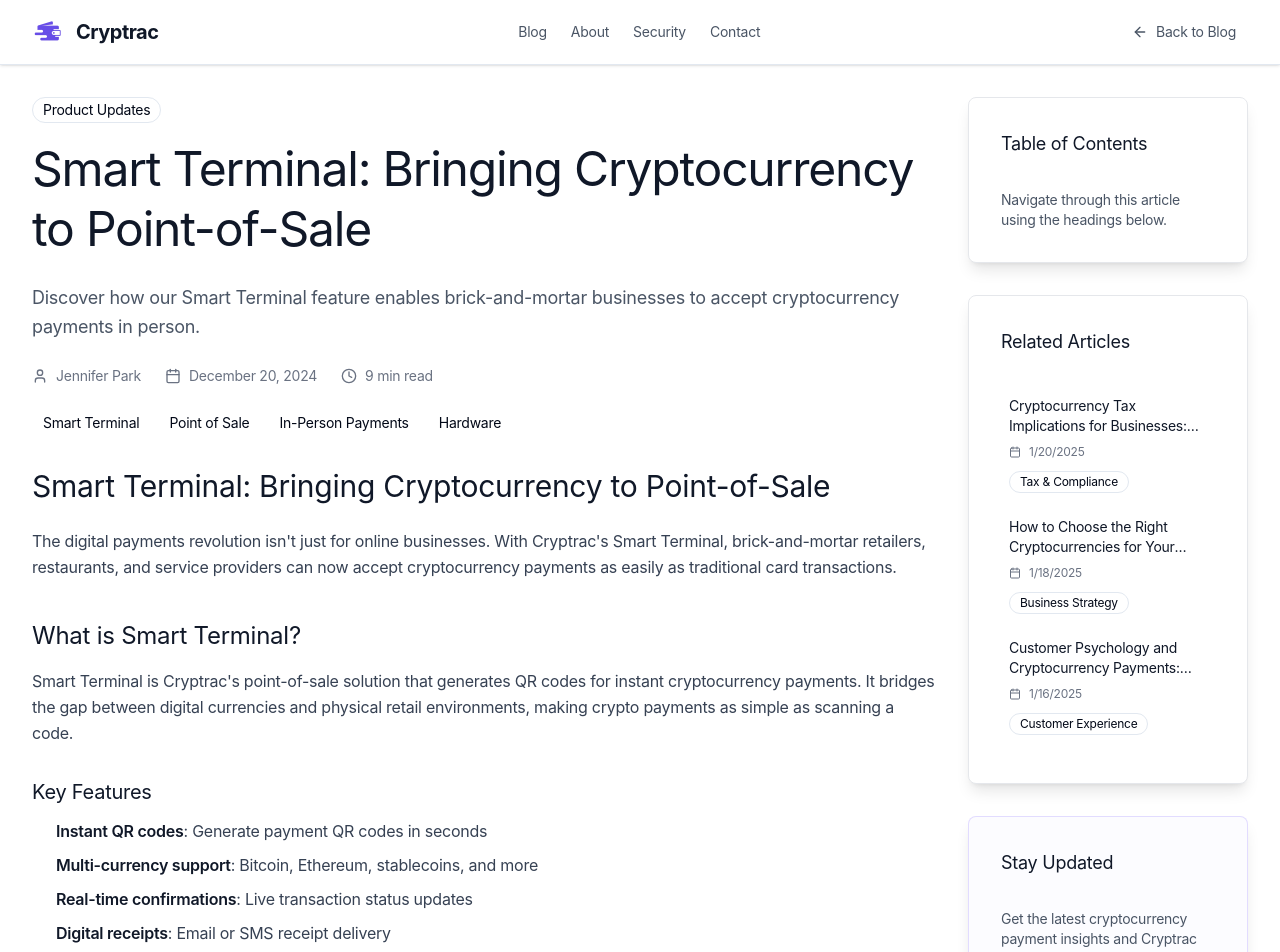
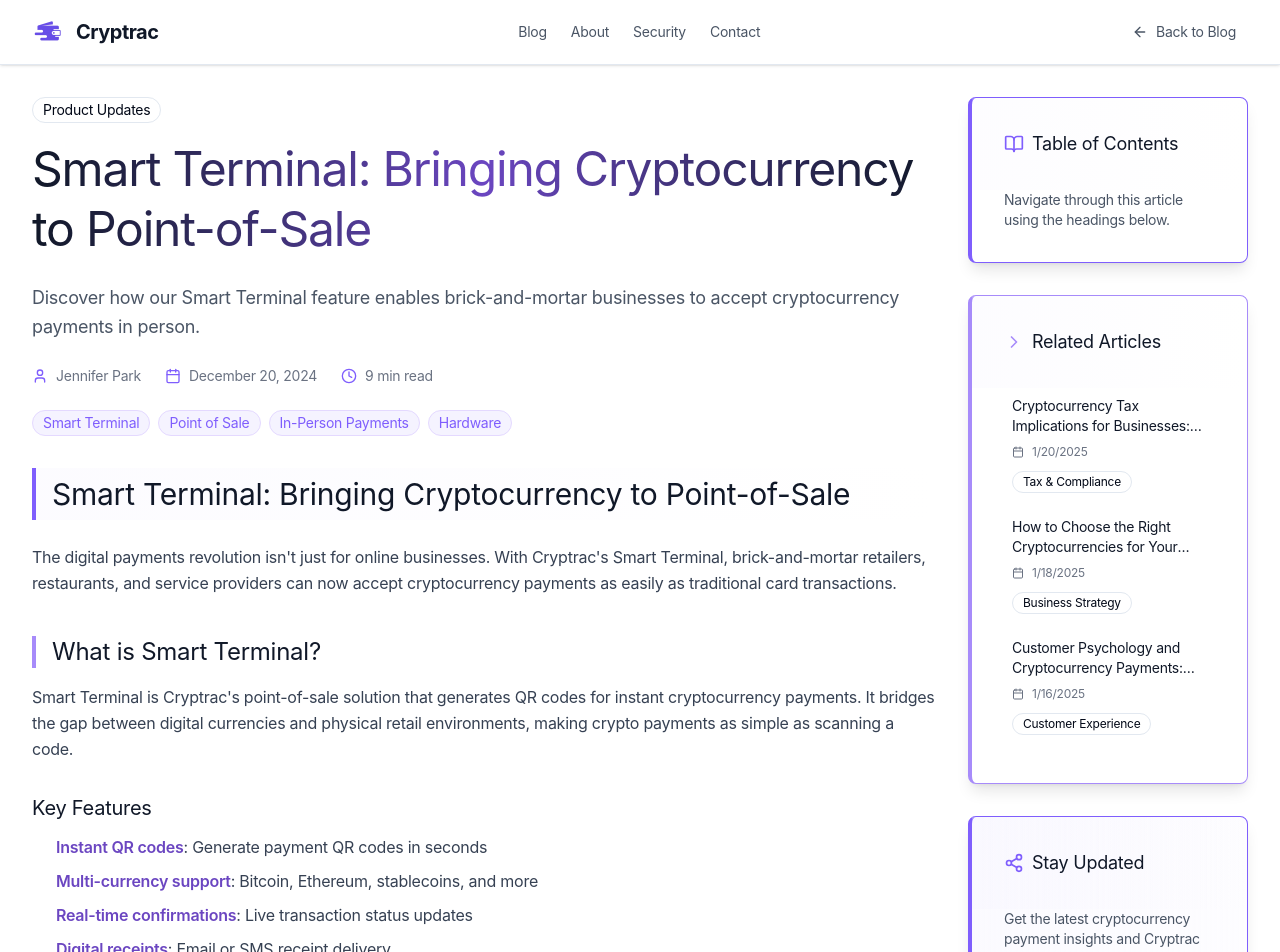
Before and after one commit to CryptracSolutions/cryptrac, a Next.js app: page /blog/smart-terminal-point-of-sale in a window 1280 px wide. Shown: the top 952 px of the page. Built offline with nearby package versions, Linux system fonts and the light colour scheme; no server answers.

Commit message:
UI/UX Upgrades 21.1

```diff
--- a/app/components/blog/BlogPostLayout.tsx
+++ b/app/components/blog/BlogPostLayout.tsx
@@ -2,7 +2,7 @@
 
 import { useState, useEffect } from "react";
 import Link from "next/link";
-import { ArrowLeft, Calendar, User, Clock, Share2, Twitter, Linkedin, Facebook, Copy, Check, ChevronRight } from "lucide-react";
+import { ArrowLeft, Calendar, User, Clock, Share2, Twitter, Linkedin, Facebook, Copy, Check, ChevronRight, BookOpen } from "lucide-react";
 import { Button } from "@/app/components/ui/button";
 import { Card, CardContent, CardHeader, CardTitle } from "@/app/components/ui/card";
 import { Badge } from "@/app/components/ui/badge";
@@ -128,7 +128,7 @@ export function BlogPostLayout({ post }: BlogPostLayoutProps) {
                 )}
               </div>
 
-              <h1 className="font-phonic text-4xl lg:text-5xl font-normal tracking-tight text-gray-900 mb-6 leading-tight">
+              <h1 className="font-phonic text-4xl lg:text-5xl font-normal tracking-tight bg-gradient-to-r from-gray-900 via-[#6b46c1] to-gray-900 bg-clip-text text-transparent mb-6 leading-tight">
                 {post.title}
               </h1>
 
@@ -138,11 +138,11 @@ export function BlogPostLayout({ post }: BlogPostLayoutProps) {
 
               <div className="flex items-center gap-6 text-sm text-gray-500 mb-6">
                 <div className="flex items-center gap-2">
-                  <User className="h-4 w-4" />
+                  <User className="h-4 w-4 text-[#7f5efd]" />
                   <span className="font-phonic font-normal">{post.author}</span>
                 </div>
                 <div className="flex items-center gap-2">
-                  <Calendar className="h-4 w-4" />
+                  <Calendar className="h-4 w-4 text-[#7f5efd]" />
                   <span className="font-phonic font-normal">
                     {new Date(post.date).toLocaleDateString('en-US', {
                       year: 'numeric',
@@ -152,14 +152,18 @@ export function BlogPostLayout({ post }: BlogPostLayoutProps) {
                   </span>
                 </div>
                 <div className="flex items-center gap-2">
-                  <Clock className="h-4 w-4" />
+                  <Clock className="h-4 w-4 text-[#7f5efd]" />
                   <span className="font-phonic font-normal">{post.readTime}</span>
                 </div>
               </div>
 
               <div className="flex flex-wrap gap-2 mb-8">
                 {post.tags.map((tag, index) => (
-                  <Badge key={index} variant="secondary" className="text-sm">
+                  <Badge
+                    key={index}
+                    variant="secondary"
+                    className="text-sm bg-[#f5f3ff] text-[#7f5efd] border-[#e4d9ff] hover:bg-[#ede9fe] transition-colors"
+                  >
                     {tag}
                   </Badge>
                 ))}
@@ -171,29 +175,41 @@ export function BlogPostLayout({ post }: BlogPostLayoutProps) {
               <ReactMarkdown
                 remarkPlugins={[remarkGfm]}
                 components={{
-                  h1: ({ children }) => <h1 className="font-phonic text-3xl font-normal text-gray-900 mb-6 mt-12 first:mt-0">{children}</h1>,
-                  h2: ({ children }) => <h2 className="font-phonic text-2xl font-normal text-gray-900 mb-4 mt-10">{children}</h2>,
-                  h3: ({ children }) => <h3 className="font-phonic text-xl font-normal text-gray-900 mb-3 mt-8">{children}</h3>,
+                  h1: ({ children }) => (
+                    <h1 className="font-phonic text-3xl font-normal text-gray-900 mb-6 mt-12 first:mt-0 border-l-4 border-[#7f5efd] pl-4 bg-gradient-to-r from-[#f5f3ff]/30 to-transparent py-2">
+                      {children}
+                    </h1>
+                  ),
+                  h2: ({ children }) => (
+                    <h2 className="font-phonic text-2xl font-normal text-gray-900 mb-4 mt-10 border-l-4 border-[#a78bfa] pl-4">
+                      {children}
+                    </h2>
+                  ),
+                  h3: ({ children }) => (
+                    <h3 className="font-phonic text-xl font-normal text-gray-900 mb-3 mt-8 text-[#6b46c1]">
+                      {children}
+                    </h3>
+                  ),
                   p: ({ children }) => <p className="font-capsule text-base font-normal text-gray-700 mb-4 leading-relaxed">{children}</p>,
                   ul: ({ children }) => <ul className="font-capsule text-base font-normal text-gray-700 mb-4 pl-6 space-y-2">{children}</ul>,
                   ol: ({ children }) => <ol className="font-capsule text-base font-normal text-gray-700 mb-4 pl-6 space-y-2">{children}</ol>,
                   li: ({ children }) => <li className="leading-relaxed">{children}</li>,
                   blockquote: ({ children }) => (
-                    <blockquote className="border-l-4 border-[#7f5efd] pl-6 py-2 mb-6 bg-[#f5f3ff]/30 italic">
+                    <blockquote className="border-l-4 border-[#7f5efd] pl-6 py-4 mb-6 bg-gradient-to-r from-[#f5f3ff]/40 to-[#f5f3ff]/10 italic rounded-r-lg">
                       {children}
                     </blockquote>
                   ),
                   code: ({ children }) => (
-                    <code className="bg-gray-100 text-gray-800 px-2 py-1 rounded text-sm font-mono">
+                    <code className="bg-[#f5f3ff] text-[#7f5efd] px-2 py-1 rounded text-sm font-mono border border-[#e4d9ff]">
                       {children}
                     </code>
                   ),
                   pre: ({ children }) => (
-                    <pre className="bg-gray-900 text-gray-100 p-4 rounded-lg mb-6 overflow-x-auto">
+                    <pre className="bg-gray-900 text-gray-100 p-4 rounded-lg mb-6 overflow-x-auto border-l-4 border-[#7f5efd]">
                       {children}
                     </pre>
                   ),
-                  strong: ({ children }) => <strong className="font-semibold text-gray-900">{children}</strong>,
+                  strong: ({ children }) => <strong className="font-semibold text-[#6b46c1]">{children}</strong>,
                 }}
               >
                 {post.content}
@@ -201,15 +217,18 @@ export function BlogPostLayout({ post }: BlogPostLayoutProps) {
             </div>
 
             {/* Share Section */}
-            <div className="border-t pt-8 mb-12">
+            <div className="border-t border-[#7f5efd]/20 pt-8 mb-12 bg-gradient-to-r from-[#f5f3ff]/10 to-transparent p-4 rounded-lg">
               <div className="flex items-center justify-between">
-                <h3 className="font-phonic text-lg font-normal text-gray-900">Share this article</h3>
+                <h3 className="font-phonic text-lg font-normal text-gray-900 flex items-center gap-2">
+                  <Share2 className="h-5 w-5 text-[#7f5efd]" />
+                  Share this article
+                </h3>
                 <div className="flex items-center gap-3">
                   <Button
                     variant="outline"
                     size="sm"
                     onClick={() => window.open(shareUrls.twitter, '_blank')}
-                    className="flex items-center gap-2"
+                    className="flex items-center gap-2 border-[#7f5efd]/30 text-[#7f5efd] hover:bg-[#7f5efd] hover:text-white hover:border-[#7f5efd]"
                   >
                     <Twitter className="h-4 w-4" />
                     Twitter
@@ -218,7 +237,7 @@ export function BlogPostLayout({ post }: BlogPostLayoutProps) {
                     variant="outline"
                     size="sm"
                     onClick={() => window.open(shareUrls.linkedin, '_blank')}
-                    className="flex items-center gap-2"
+                    className="flex items-center gap-2 border-[#7f5efd]/30 text-[#7f5efd] hover:bg-[#7f5efd] hover:text-white hover:border-[#7f5efd]"
                   >
                     <Linkedin className="h-4 w-4" />
                     LinkedIn
@@ -227,7 +246,7 @@ export function BlogPostLayout({ post }: BlogPostLayoutProps) {
                     variant="outline"
                     size="sm"
                     onClick={() => window.open(shareUrls.facebook, '_blank')}
-                    className="flex items-center gap-2"
+                    className="flex items-center gap-2 border-[#7f5efd]/30 text-[#7f5efd] hover:bg-[#7f5efd] hover:text-white hover:border-[#7f5efd]"
                   >
                     <Facebook className="h-4 w-4" />
                     Facebook
@@ -236,7 +255,7 @@ export function BlogPostLayout({ post }: BlogPostLayoutProps) {
                     variant="outline"
                     size="sm"
                     onClick={handleCopyUrl}
-                    className="flex items-center gap-2"
+                    className="flex items-center gap-2 border-[#7f5efd]/30 text-[#7f5efd] hover:bg-[#7f5efd] hover:text-white hover:border-[#7f5efd]"
                   >
                     {copied ? <Check className="h-4 w-4" /> : <Copy className="h-4 w-4" />}
                     {copied ? 'Copied!' : 'Copy Link'}
@@ -246,9 +265,9 @@ export function BlogPostLayout({ post }: BlogPostLayoutProps) {
             </div>
 
             {/* Author Bio */}
-            <div className="bg-[#f5f3ff]/30 border border-[#7f5efd]/20 rounded-lg p-6 mb-12">
+            <div className="bg-gradient-to-r from-[#f5f3ff]/40 via-[#f5f3ff]/20 to-[#f5f3ff]/10 border border-[#7f5efd]/30 rounded-lg p-6 mb-12 shadow-sm">
               <div className="flex items-start gap-4">
-                <div className="w-16 h-16 bg-[#7f5efd] rounded-full flex items-center justify-center">
+                <div className="w-16 h-16 bg-gradient-to-br from-[#7f5efd] to-[#6547e8] rounded-full flex items-center justify-center shadow-lg">
                   <User className="h-8 w-8 text-white" />
                 </div>
                 <div className="flex-1">
@@ -268,9 +287,10 @@ export function BlogPostLayout({ post }: BlogPostLayoutProps) {
           <aside className="lg:col-span-1">
             <div className="sticky top-24 space-y-8">
               {/* Table of Contents */}
-              <Card className="shadow-lg">
-                <CardHeader>
-                  <CardTitle className="font-phonic text-lg font-normal text-gray-900">
+              <Card className="shadow-lg border-l-4 border-[#7f5efd]">
+                <CardHeader className="bg-gradient-to-r from-[#f5f3ff]/20 to-transparent">
+                  <CardTitle className="font-phonic text-lg font-normal text-gray-900 flex items-center gap-2">
+                    <BookOpen className="h-5 w-5 text-[#7f5efd]" />
                     Table of Contents
                   </CardTitle>
                 </CardHeader>
@@ -285,16 +305,17 @@ export function BlogPostLayout({ post }: BlogPostLayoutProps) {
 
               {/* Related Posts */}
               {relatedPosts.length > 0 && (
-                <Card className="shadow-lg">
-                  <CardHeader>
-                    <CardTitle className="font-phonic text-lg font-normal text-gray-900">
+                <Card className="shadow-lg border-l-4 border-[#a78bfa]">
+                  <CardHeader className="bg-gradient-to-r from-[#f3f0ff]/20 to-transparent">
+                    <CardTitle className="font-phonic text-lg font-normal text-gray-900 flex items-center gap-2">
+                      <ChevronRight className="h-5 w-5 text-[#a78bfa]" />
                       Related Articles
                     </CardTitle>
                   </CardHeader>
                   <CardContent className="space-y-4">
                     {relatedPosts.map((relatedPost) => (
                       <Link key={relatedPost.id} href={`/blog/${relatedPost.slug}`}>
-                        <div className="pb-4 border-b border-gray-200 last:border-b-0 hover:bg-gray-50 p-2 rounded transition-colors">
+                        <div className="pb-4 border-b border-gray-200 last:border-b-0 hover:bg-[#f5f3ff]/30 p-2 rounded transition-colors">
                           <h4 className="font-phonic text-sm font-normal text-gray-900 mb-2 line-clamp-2">
                             {relatedPost.title}
                           </h4>
@@ -313,9 +334,10 @@ export function BlogPostLayout({ post }: BlogPostLayoutProps) {
               )}
 
               {/* Newsletter Signup */}
-              <Card className="shadow-lg border-[#7f5efd]/20 bg-[#f5f3ff]/30">
-                <CardHeader>
-                  <CardTitle className="font-phonic text-lg font-normal text-gray-900">
+              <Card className="shadow-lg border-l-4 border-[#7f5efd] bg-gradient-to-r from-[#f5f3ff]/40 to-[#f5f3ff]/20">
+                <CardHeader className="bg-gradient-to-r from-[#f5f3ff]/30 to-transparent">
+                  <CardTitle className="font-phonic text-lg font-normal text-gray-900 flex items-center gap-2">
+                    <Share2 className="h-5 w-5 text-[#7f5efd]" />
                     Stay Updated
                   </CardTitle>
                 </CardHeader>
@@ -340,28 +362,29 @@ export function BlogPostLayout({ post }: BlogPostLayoutProps) {
               </Card>
 
               {/* Quick Links */}
-              <Card className="shadow-lg">
-                <CardHeader>
-                  <CardTitle className="font-phonic text-lg font-normal text-gray-900">
+              <Card className="shadow-lg border-l-4 border-[#c4b5fd]">
+                <CardHeader className="bg-gradient-to-r from-[#faf9ff]/40 to-transparent">
+                  <CardTitle className="font-phonic text-lg font-normal text-gray-900 flex items-center gap-2">
+                    <ChevronRight className="h-5 w-5 text-[#c4b5fd]" />
                     Quick Links
                   </CardTitle>
                 </CardHeader>
                 <CardContent className="space-y-3">
-                  <Link href="/merchant/onboarding" className="flex items-center justify-between p-2 rounded-lg hover:bg-gray-50 transition-colors">
-                    <span className="font-phonic text-sm font-normal text-gray-700">Get Started</span>
-                    <ChevronRight className="h-4 w-4 text-gray-400" />
+                  <Link href="/merchant/onboarding" className="flex items-center justify-between p-2 rounded-lg hover:bg-[#f5f3ff]/30 transition-colors group">
+                    <span className="font-phonic text-sm font-normal text-gray-700 group-hover:text-[#7f5efd]">Get Started</span>
+                    <ChevronRight className="h-4 w-4 text-gray-400 group-hover:text-[#7f5efd]" />
                   </Link>
-                  <Link href="/smart-terminal" className="flex items-center justify-between p-2 rounded-lg hover:bg-gray-50 transition-colors">
-                    <span className="font-phonic text-sm font-normal text-gray-700">Smart Terminal</span>
-                    <ChevronRight className="h-4 w-4 text-gray-400" />
+                  <Link href="/smart-terminal" className="flex items-center justify-between p-2 rounded-lg hover:bg-[#f5f3ff]/30 transition-colors group">
+                    <span className="font-phonic text-sm font-normal text-gray-700 group-hover:text-[#7f5efd]">Smart Terminal</span>
+                    <ChevronRight className="h-4 w-4 text-gray-400 group-hover:text-[#7f5efd]" />
                   </Link>
-                  <Link href="/security" className="flex items-center justify-between p-2 rounded-lg hover:bg-gray-50 transition-colors">
-                    <span className="font-phonic text-sm font-normal text-gray-700">Security</span>
-                    <ChevronRight className="h-4 w-4 text-gray-400" />
+                  <Link href="/security" className="flex items-center justify-between p-2 rounded-lg hover:bg-[#f5f3ff]/30 transition-colors group">
+                    <span className="font-phonic text-sm font-normal text-gray-700 group-hover:text-[#7f5efd]">Security</span>
+                    <ChevronRight className="h-4 w-4 text-gray-400 group-hover:text-[#7f5efd]" />
                   </Link>
-                  <Link href="/contact" className="flex items-center justify-between p-2 rounded-lg hover:bg-gray-50 transition-colors">
-                    <span className="font-phonic text-sm font-normal text-gray-700">Contact Support</span>
-                    <ChevronRight className="h-4 w-4 text-gray-400" />
+                  <Link href="/contact" className="flex items-center justify-between p-2 rounded-lg hover:bg-[#f5f3ff]/30 transition-colors group">
+                    <span className="font-phonic text-sm font-normal text-gray-700 group-hover:text-[#7f5efd]">Contact Support</span>
+                    <ChevronRight className="h-4 w-4 text-gray-400 group-hover:text-[#7f5efd]" />
                   </Link>
                 </CardContent>
               </Card>
```
Also changed, not shown: app/blog/page.tsx (+38 -6 lines), public/sw.js, 1 other file (tests, documents, lock files or other folders).
